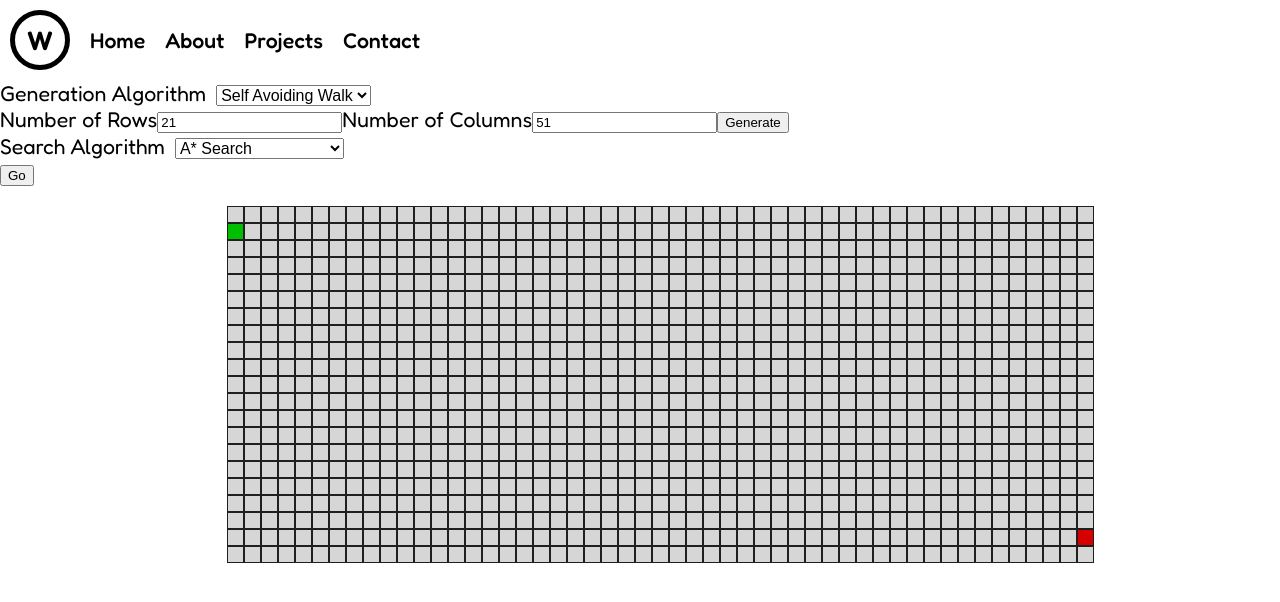
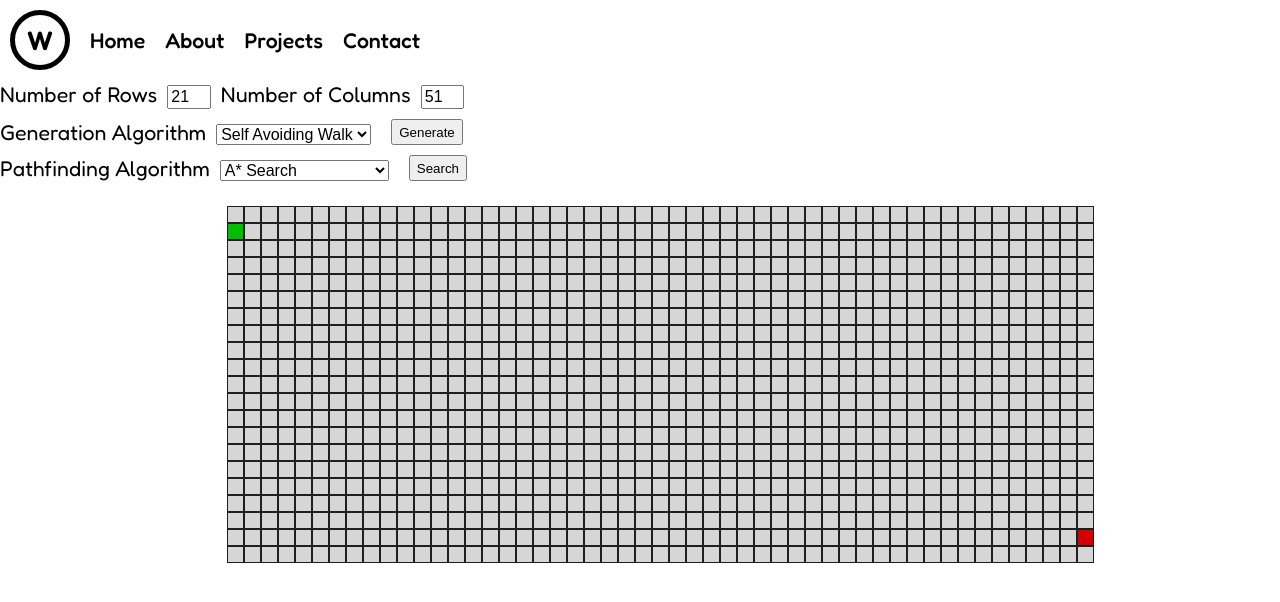
Before and after one commit to WeslyOrtega/personal-web, a React (Create React App) app: page /maze-generation in a window 1280 px wide. Shown: the top 602 px of the page. Built offline with nearby package versions, Linux system fonts and the light colour scheme.

Commit message:
Abstracted functionality

```diff
--- a/src/MazeGeneration/Components/MazeGenerationVisualizer/MazeGenerationVisualizer.jsx
+++ b/src/MazeGeneration/Components/MazeGenerationVisualizer/MazeGenerationVisualizer.jsx
@@ -57,14 +57,44 @@ export default function MazeGenerationVizualizer() {
     return (
         <>
             <div className="option-panel-container">
-                <DropdownMenu label="Generation Algorithm" value={genAlgo} options={generationAlgorithms} onChange={setGenAlgo} />
-                <label>Number of Rows</label><input type="number" value={rows} onChange={(e) => { setRows(e.target.value); setkey(key + 1) }}></input>
-                <label>Number of Columns</label><input type="number" value={cols} onChange={(e) => { setCols(e.target.value); setkey(key + 1) }}></input>
-                <button onClick={() => genFunc(algos.gen.algo)}> Generate </button>
-                <DropdownMenu label="Search Algorithm" value={searchAlgo} options={searchAlgorithms} onChange={setSearchAlgo} />
-                <button onClick={() => searchFunc(algos.search.algo)}> Go </button>
+                <DimensionsInput label="Number of Rows" value={rows} onChange={(e) => { setRows(e.target.value); setkey(key + 1) }} />
+                <DimensionsInput label="Number of Columns" value={cols} onChange={(e) => { setCols(e.target.value); setkey(key + 1) }} />
+                <AlgorithmSelector
+                    menuLabel="Generation Algorithm"
+                    buttonLabel="Generate"
+                    value={genAlgo}
+                    options={generationAlgorithms}
+                    onChange={setGenAlgo}
+                    onClick={() => genFunc(algos.gen.algo)}
+                />
+                <AlgorithmSelector
+                    menuLabel="Pathfinding Algorithm"
+                    buttonLabel="Search"
+                    value={searchAlgo}
+                    options={searchAlgorithms}
+                    onChange={setSearchAlgo}
+                    onClick={() => searchFunc(algos.search.algo)}
+                />
             </div>
             <CellGrid key={key} colCount={cols} rowCount={rows} saveStartGen={(f) => genFunc = f} saveStartSearch={(f) => searchFunc = f} />
         </>
     );
 }
+
+function DimensionsInput({ label, value, onChange }) {
+    return (
+        <label className="dimension-label">
+            {label}
+            <input className="dimension-input" type="number" value={value} onChange={onChange} />
+        </label>
+    )
+}
+
+function AlgorithmSelector({ menuLabel, buttonLabel, value, options, onChange, onClick }) {
+    return (
+        <div className="algorithm-selector">
+            <DropdownMenu label={menuLabel} value={value} options={options} onChange={onChange} />
+            <button className="dropdown-submit" onClick={onClick}> {buttonLabel} </button>
+        </div>
+    )
+}
--- a/src/MazeGeneration/Components/MazeGenerationVisualizer/MazeGenerationVisualizer.scss
+++ b/src/MazeGeneration/Components/MazeGenerationVisualizer/MazeGenerationVisualizer.scss
@@ -0,0 +1,17 @@
+.dimension-label {
+    .dimension-input {
+        margin: 5px 10px;
+        width: 4ch;
+        font-size: medium;
+    }
+}
+
+.algorithm-selector {
+    display: flex;
+    flex-direction: row;
+    padding: 5px 0px;
+
+    .dropdown-submit {
+        margin: 0 0 0 20px;
+    }
+}
```
